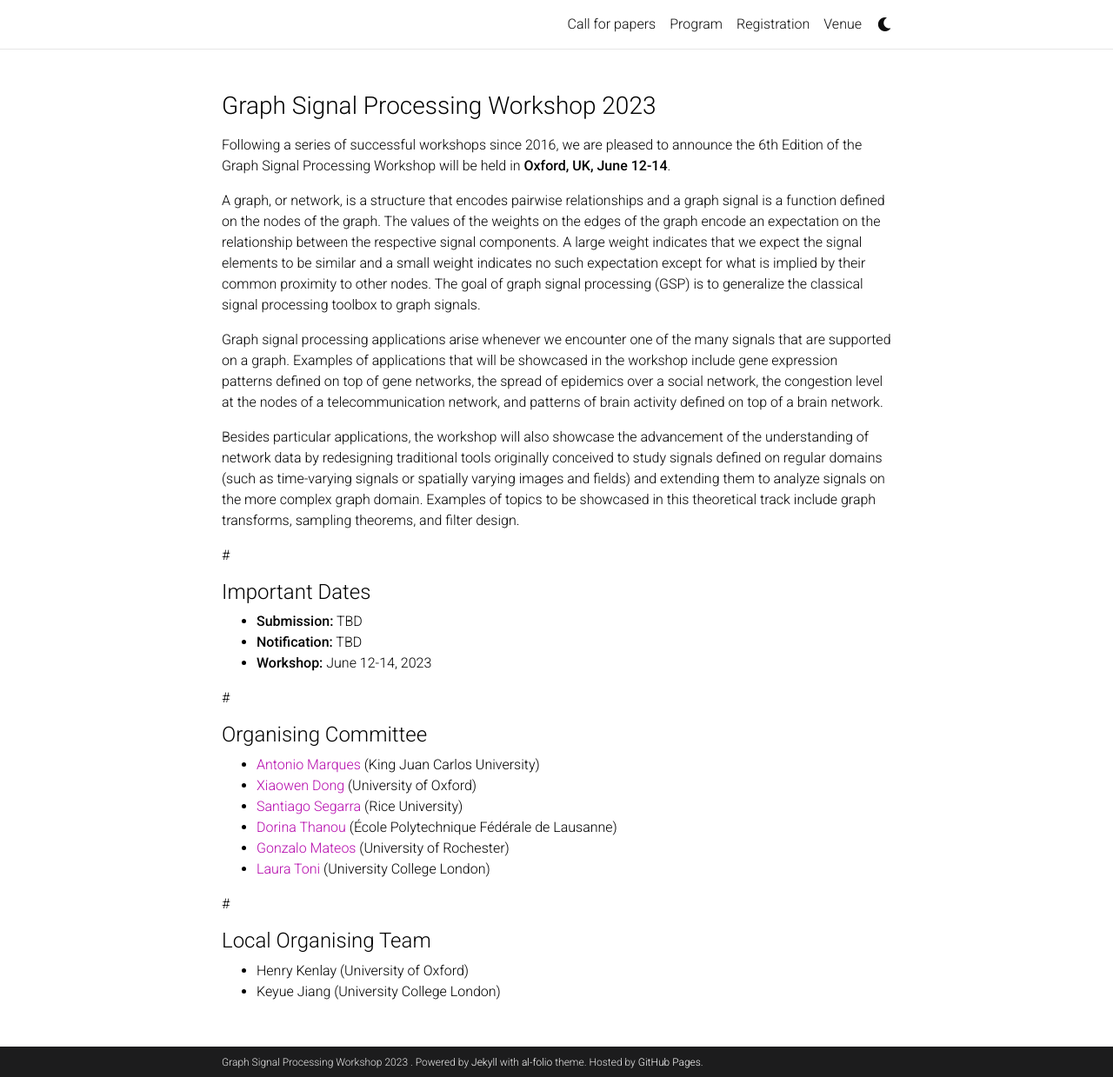
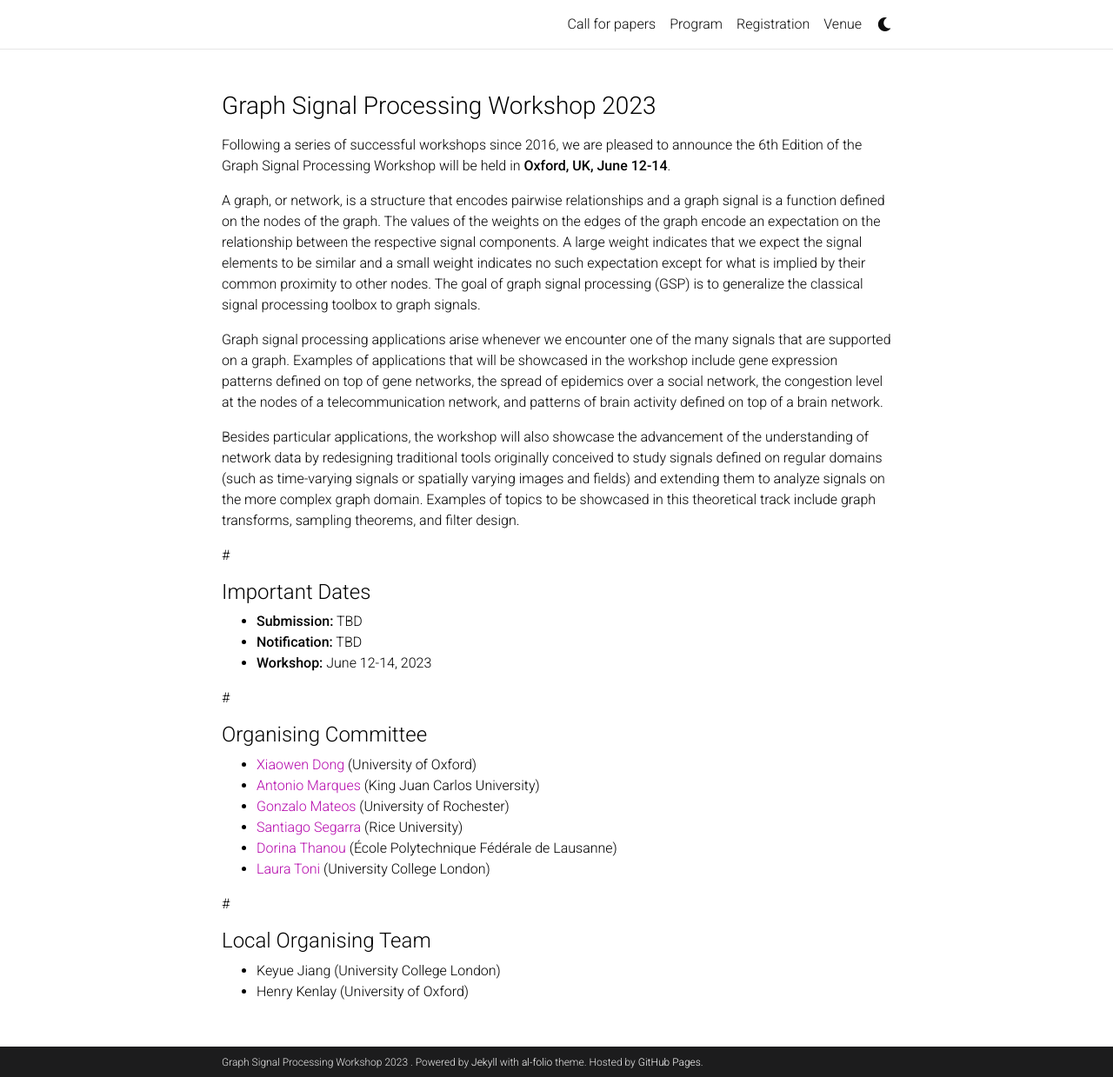
Before and after one commit to shreyasvinaya/gspworkshop2025.github.io, a Jekyll site: the page built from _pages/about.md, in a window 1280 px wide and 1239 px high. Shown: the whole window at 87% size. Built offline with Jekyll 4.4.1, drawn with Linux system fonts in a browser that asks for light colours; comment, search, counter and statistics services are not loaded; a style sheet for code colours, icons or effects is not loaded.

```diff
--- a/_pages/about.md
+++ b/_pages/about.md
@@ -25,15 +25,15 @@ Besides particular applications, the workshop will also showcase the advancement
 
 #
 #### Organising Committee
++ [Xiaowen Dong](https://web.media.mit.edu/~xdong/) (University of Oxford)
 + [Antonio Marques](https://www.tsc.urjc.es/~amarques/) (King Juan Carlos University)
-+ [Xiaowen Dong](https://web.media.mit.edu/~xdong/) (University of Oxford)
++ [Gonzalo Mateos](https://www.hajim.rochester.edu/ece/sites/gmateos//) (University of Rochester)
 + [Santiago Segarra](https://segarra.rice.edu) (Rice University)
 + [Dorina Thanou](https://people.epfl.ch/dorina.thanou?lang=en) (École Polytechnique Fédérale de Lausanne)
-+ [Gonzalo Mateos](https://www.hajim.rochester.edu/ece/sites/gmateos//) (University of Rochester)
 + [Laura Toni](https://www.ucl.ac.uk/iccs/dr-laura-toni) (University College London)
 
 #
 #### Local Organising Team
++ Keyue Jiang (University College London)
 + Henry Kenlay (University of Oxford)
-+ Keyue Jiang (University College London)
 <br />
```
